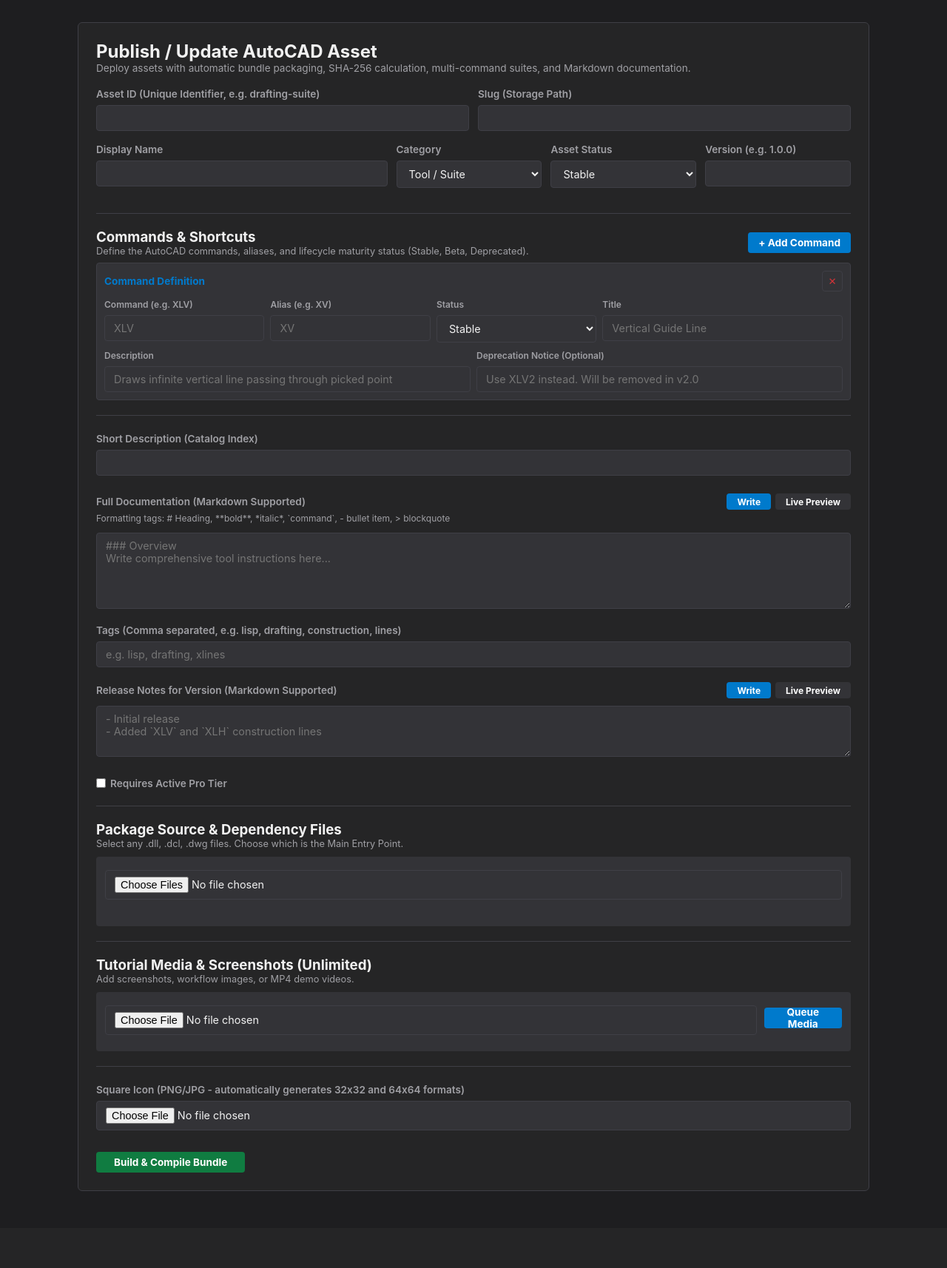
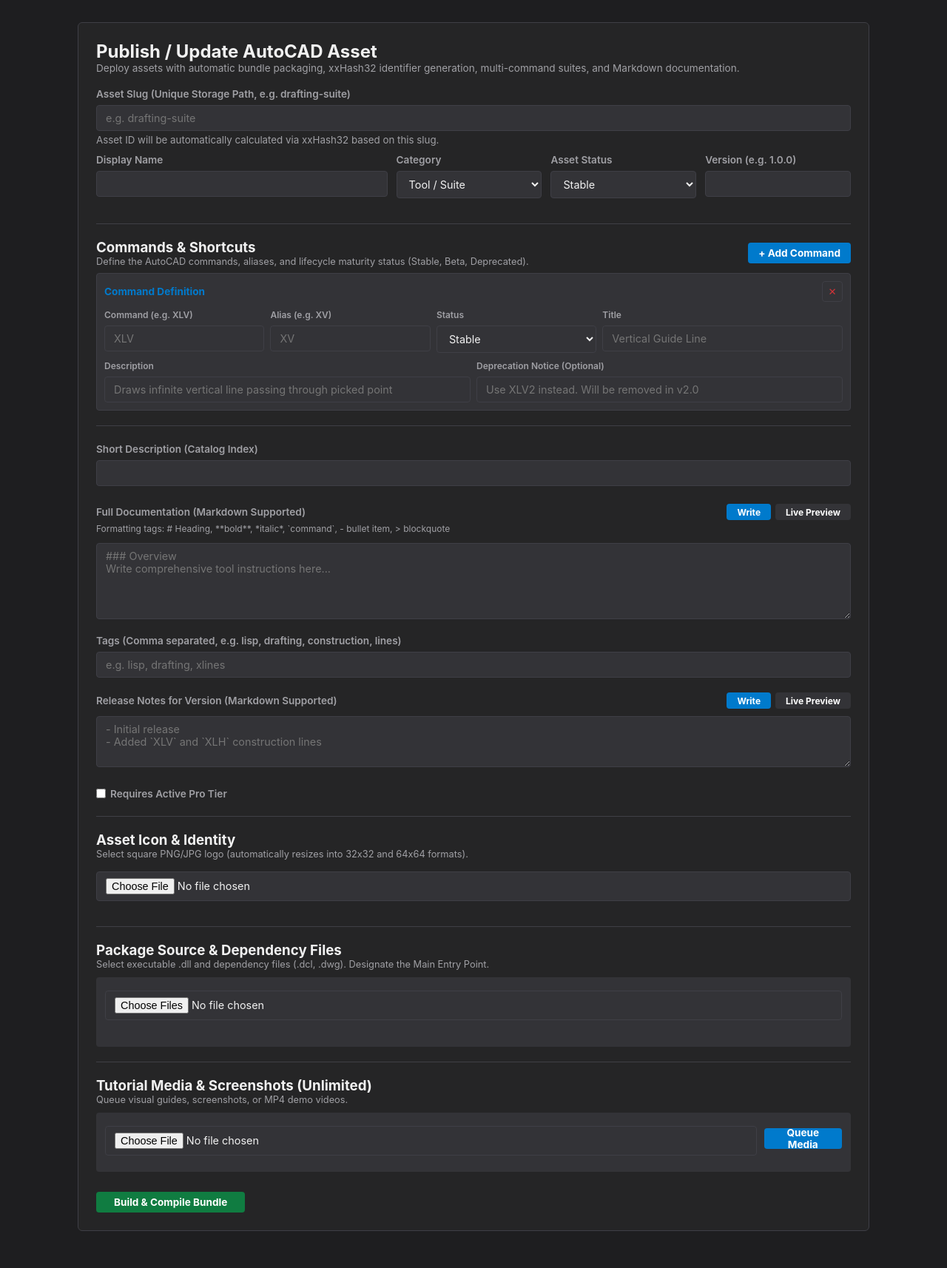
Before and after one commit to KAALK-Studio/KAALK-mainServer, a FastAPI app: template app/templates/admin/publish.html in a window 1280 px wide. Shown: the part 72-1786 px from the top of the page at 74% size. Before the commit the page ends 1682 px from the top, so only its background shows below. Run offline with FastAPI, Linux system fonts and the light colour scheme; the template is opened without the code that fills it, so the values that code supplies are empty.

Commit message:
Update publish.html

```diff
--- a/app/templates/admin/publish.html
+++ b/app/templates/admin/publish.html
@@ -5,7 +5,7 @@
 <div class="card">
     <h2>Publish / Update AutoCAD Asset</h2>
     <p style="color: var(--muted); font-size: 0.85rem; margin-bottom: 16px;">
-        Deploy assets with automatic bundle packaging, SHA-256 calculation, multi-command suites, and Markdown documentation.
+        Deploy assets with automatic bundle packaging, xxHash32 identifier generation, multi-command suites, and Markdown documentation.
     </p>
 
     {% if success %}
@@ -13,14 +13,11 @@
     {% endif %}
 
     <form id="publishForm" action="/admin/publish" method="POST" enctype="multipart/form-data">
-        <div style="display: grid; grid-template-columns: 1fr 1fr; gap: 12px;">
+        <div style="display: grid; grid-template-columns: 1fr; gap: 12px;">
             <div>
-                <label>Asset ID (Unique Identifier, e.g. drafting-suite)</label>
-                <input type="text" name="asset_id" required>
-            </div>
-            <div>
-                <label>Slug (Storage Path)</label>
-                <input type="text" name="slug" required>
+                <label>Asset Slug (Unique Storage Path, e.g. drafting-suite)</label>
+                <input type="text" name="slug" placeholder="e.g. drafting-suite" required>
+                <small style="color: var(--muted); display: block; margin-top: -10px; margin-bottom: 8px;">Asset ID will be automatically calculated via xxHash32 based on this slug.</small>
             </div>
         </div>
 
@@ -112,8 +109,18 @@
 
         <hr style="border: 0; border-top: 1px solid var(--border); margin: 20px 0;">
 
+        <!-- Section 1: Icon and Logo Selection -->
+        <div>
+            <h3>Asset Icon & Identity</h3>
+            <p style="color: var(--muted); font-size: 0.8rem; margin-bottom: 10px;">Select square PNG/JPG logo (automatically resizes into 32x32 and 64x64 formats).</p>
+            <input type="file" name="icon_file" accept="image/*">
+        </div>
+
+        <hr style="border: 0; border-top: 1px solid var(--border); margin: 20px 0;">
+
+        <!-- Section 2: Package Source & Dependency Files -->
         <h3>Package Source & Dependency Files</h3>
-        <p style="color: var(--muted); font-size: 0.8rem; margin-bottom: 10px;">Select any .dll, .dcl, .dwg files. Choose which is the Main Entry Point.</p>
+        <p style="color: var(--muted); font-size: 0.8rem; margin-bottom: 10px;">Select executable .dll and dependency files (.dcl, .dwg). Designate the Main Entry Point.</p>
 
         <div style="background: var(--surface-alt); padding: 12px; border-radius: 4px; margin-bottom: 12px;">
             <input type="file" id="sourcePicker" multiple>
@@ -124,8 +131,9 @@
 
         <hr style="border: 0; border-top: 1px solid var(--border); margin: 20px 0;">
 
+        <!-- Section 3: Tutorial Media & Screenshots -->
         <h3>Tutorial Media & Screenshots (Unlimited)</h3>
-        <p style="color: var(--muted); font-size: 0.8rem; margin-bottom: 10px;">Add screenshots, workflow images, or MP4 demo videos.</p>
+        <p style="color: var(--muted); font-size: 0.8rem; margin-bottom: 10px;">Queue visual guides, screenshots, or MP4 demo videos.</p>
 
         <div style="background: var(--surface-alt); padding: 12px; border-radius: 4px; margin-bottom: 12px;">
             <div style="display: flex; gap: 10px; align-items: center;">
@@ -133,13 +141,6 @@
                 <button type="button" class="btn" onclick="addMediaItem()">Queue Media</button>
             </div>
             <div id="mediaQueue" style="margin-top: 10px; display: flex; flex-direction: column; gap: 8px;"></div>
-        </div>
-
-        <hr style="border: 0; border-top: 1px solid var(--border); margin: 20px 0;">
-
-        <div>
-            <label>Square Icon (PNG/JPG - automatically generates 32x32 and 64x64 formats)</label>
-            <input type="file" name="icon_file" accept="image/*">
         </div>
 
         <button type="submit" class="btn btn-success" style="padding: 10px 24px; margin-top: 15px;">Build & Compile Bundle</button>
```
